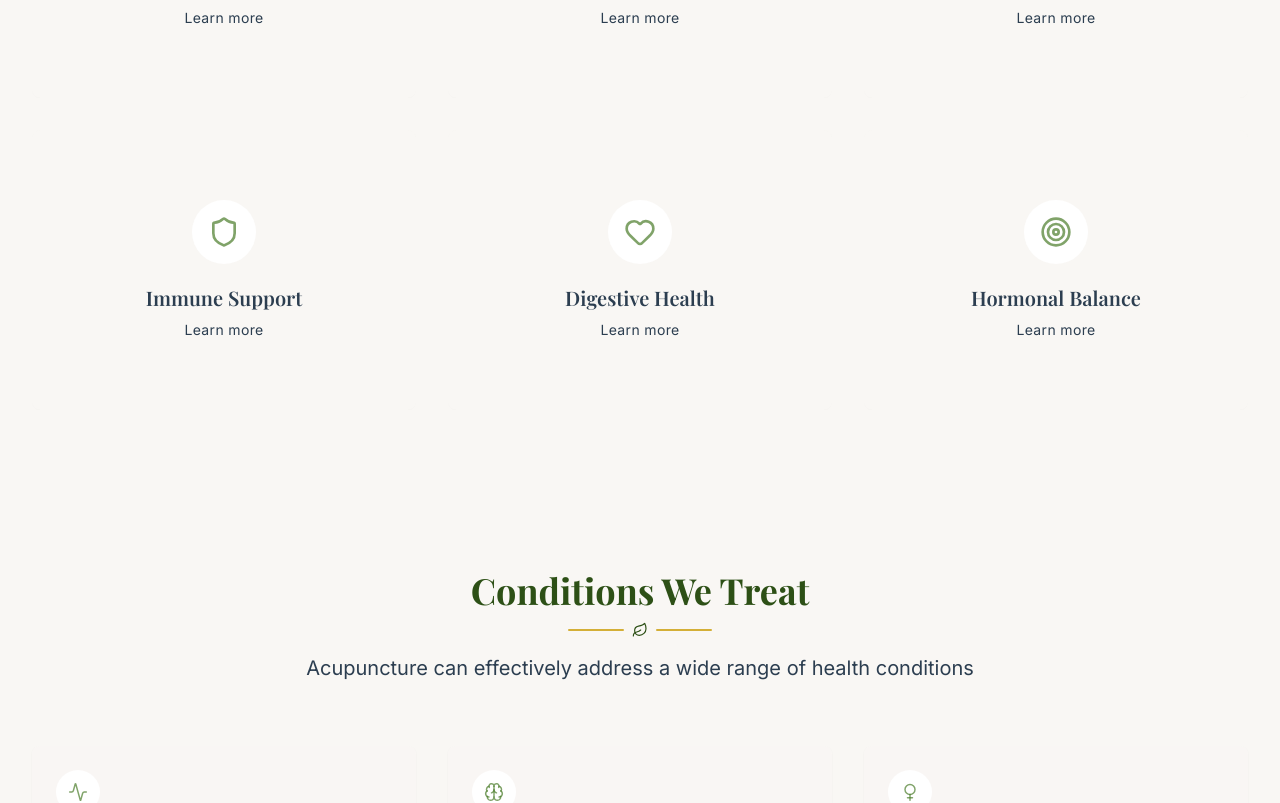
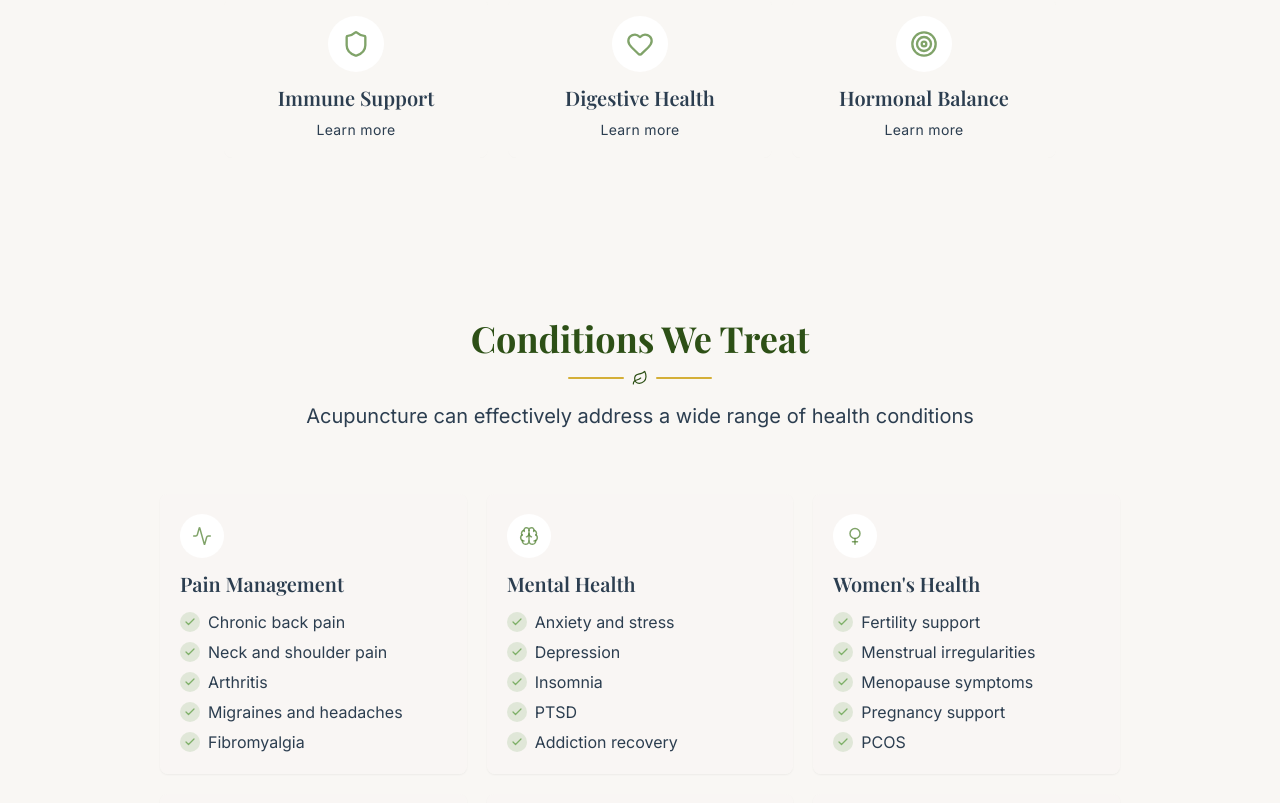
Before and after one commit to hbacalso1229/wellness-needles, a Next.js app: page /acupuncture in a window 1280 px wide. Shown: the part 1542-2345 px from the top of the page. Built offline with nearby package versions, Linux system fonts and the light colour scheme; no server answers.

Commit message:
Constrain TCM, FAQ, and card grids so layouts feel less stretched, and refine business-hours weight, emergency note color, and bookings help copy.

```diff
--- a/src/app/about/page.tsx
+++ b/src/app/about/page.tsx
@@ -219,7 +219,7 @@ export default function About() {
 
       {/* Why Choose Us Section */}
       <section className="py-12 md:py-16 lg:py-20 bg-cream">
-        <div className="max-w-7xl mx-auto px-4 sm:px-6 lg:px-8">
+        <div className="mx-auto max-w-4xl px-4 sm:px-6 lg:px-8">
           <SectionHeading
             title="Why Choose Wellness Needles?"
             subtitle="Committed to providing the highest quality care with authentic traditional practices and personal experience"
@@ -228,11 +228,12 @@ export default function About() {
           <SnapCarousel
             slideCount={3}
             ariaLabel="Why choose us carousel"
-            trackClassName="flex gap-2 overflow-x-auto snap-x snap-mandatory pb-4 -mx-4 px-4 sm:-mx-6 sm:px-6 md:mx-0 md:px-0 md:grid md:grid-cols-2 md:overflow-visible md:pb-0 lg:grid-cols-3 md:gap-8"
+            trackClassName="flex gap-2 overflow-x-auto snap-x snap-mandatory pb-4 -mx-4 px-4 sm:-mx-6 sm:px-6 md:mx-0 md:px-0 md:grid md:grid-cols-2 md:overflow-x-hidden md:pb-0 lg:grid-cols-3 md:gap-4 lg:gap-5"
           >
             <div className={snapSlideClassName}>
               <FeatureCard
                 flippable
+                compact
                 icon={Award}
                 title="Certified Expert"
                 description="Arkinth Garcia is licensed and certified in acupuncture and naturopathic medicine from Dublin's prestigious College of Naturopathic Medicine"
@@ -244,6 +245,7 @@ export default function About() {
             <div className={snapSlideClassName}>
               <FeatureCard
                 flippable
+                compact
                 icon={Clock}
                 title="Flexible Scheduling"
                 description="We offer convenient appointment times to fit your busy lifestyle and schedule"
@@ -255,6 +257,7 @@ export default function About() {
             <div className={snapSlideClassName}>
               <FeatureCard
                 flippable
+                compact
                 icon={Heart}
                 title="Personal Experience"
                 description="Having experienced the healing power of acupuncture firsthand, Arkinth brings both professional expertise and personal understanding to your care"
--- a/src/app/acupuncture/page.tsx
+++ b/src/app/acupuncture/page.tsx
@@ -19,7 +19,7 @@ import { FeatureCard, HeroSection, SectionHeading, SnapCarousel } from '../../fe
 import { useBookingCtaHref } from '@/hooks/useBookingCtaHref'
 
 const conditionCardClass =
-  'group snap-start shrink-0 w-[min(72vw,17rem)] sm:w-[min(52vw,18.5rem)] md:w-auto rounded-lg bg-cream/80 shadow-sm card-emboss p-3.5 md:p-6 transition-all duration-300'
+  'group snap-start shrink-0 w-[min(72vw,17rem)] sm:w-[min(52vw,18.5rem)] md:w-auto rounded-lg bg-cream/80 shadow-sm card-emboss p-3.5 md:p-5 transition-all duration-300'
 
 const conditions: {
   title: string
@@ -163,15 +163,16 @@ export default function Acupuncture() {
 
       {/* Benefits Section */}
       <section className="py-12 md:py-16 lg:py-20 bg-cream">
-        <div className="max-w-7xl mx-auto px-4 sm:px-6 lg:px-8">
+        <div className="mx-auto max-w-4xl px-4 sm:px-6 lg:px-8">
           <SectionHeading
             title="Benefits of Acupuncture"
             subtitle="Experience comprehensive healing with proven benefits for mind and body"
           />
 
-          <div className="grid grid-cols-2 gap-2.5 md:gap-8 lg:grid-cols-3">
+          <div className="grid grid-cols-2 gap-2.5 md:gap-4 lg:grid-cols-3 lg:gap-5">
             <FeatureCard
               flippable
+              compact
               icon={Zap}
               title="Pain Relief"
               description="Effective treatment for chronic pain, arthritis, back pain, headaches, and muscular tension without side effects."
@@ -181,6 +182,7 @@ export default function Acupuncture() {
 
             <FeatureCard
               flippable
+              compact
               icon={Brain}
               title="Stress Reduction"
               description="Promotes deep relaxation, reduces anxiety, and helps manage stress by balancing the nervous system naturally."
@@ -190,6 +192,7 @@ export default function Acupuncture() {
 
             <FeatureCard
               flippable
+              compact
               icon={Activity}
               title="Improved Sleep"
               description="Regulates sleep patterns and helps with insomnia by addressing underlying imbalances that affect rest."
@@ -199,6 +202,7 @@ export default function Acupuncture() {
 
             <FeatureCard
               flippable
+              compact
               icon={Shield}
               title="Immune Support"
               description="Strengthens the immune system and increases resistance to illness by optimizing the body's natural defenses."
@@ -208,6 +212,7 @@ export default function Acupuncture() {
 
             <FeatureCard
               flippable
+              compact
               icon={Heart}
               title="Digestive Health"
               description="Improves digestion, reduces bloating, and helps with various gastrointestinal conditions through targeted treatment."
@@ -217,6 +222,7 @@ export default function Acupuncture() {
 
             <FeatureCard
               flippable
+              compact
               icon={Target}
               title="Hormonal Balance"
               description="Helps regulate hormones naturally, supporting fertility, menstrual health, and overall endocrine system function."
@@ -229,7 +235,7 @@ export default function Acupuncture() {
 
       {/* Conditions Treated */}
       <section className="py-12 md:py-16 lg:py-20 bg-cream">
-        <div className="max-w-7xl mx-auto px-4 sm:px-6 lg:px-8">
+        <div className="mx-auto max-w-5xl px-4 sm:px-6 lg:px-8">
           <SectionHeading
             title="Conditions We Treat"
             subtitle="Acupuncture can effectively address a wide range of health conditions"
@@ -238,17 +244,17 @@ export default function Acupuncture() {
           <SnapCarousel
             slideCount={conditions.length}
             ariaLabel="Conditions carousel"
-            trackClassName="flex gap-2 overflow-x-auto snap-x snap-mandatory pb-4 -mx-4 px-4 sm:-mx-6 sm:px-6 md:mx-0 md:px-0 md:grid md:grid-cols-2 md:overflow-visible md:pb-0 lg:grid-cols-3 md:gap-8"
+            trackClassName="flex gap-2 overflow-x-auto snap-x snap-mandatory pb-4 -mx-4 px-4 sm:-mx-6 sm:px-6 md:mx-0 md:px-0 md:grid md:grid-cols-2 md:overflow-visible md:pb-0 lg:grid-cols-3 md:gap-4 lg:gap-5"
           >
             {conditions.map(({ title, icon: Icon, items }) => (
               <div key={title} className={conditionCardClass}>
-                <div className="mb-2.5 md:mb-4 flex h-9 w-9 md:h-11 md:w-11 items-center justify-center rounded-full bg-white transition-[transform,color] duration-300 group-hover:scale-110">
+                <div className="mb-2 md:mb-3 flex h-9 w-9 md:h-11 md:w-11 items-center justify-center rounded-full bg-white transition-[transform,color] duration-300 group-hover:scale-110">
                   <Icon className="h-4 w-4 md:h-5 md:w-5 text-secondary/70 transition-colors duration-300 group-hover:text-primary" strokeWidth={1.75} />
                 </div>
-                <h3 className="font-serif text-lg md:text-xl font-semibold text-[var(--text-dark)] mb-2.5 md:mb-4 leading-snug">{title}</h3>
-                <ul className="space-y-1 md:space-y-2.5 text-sm md:text-base text-secondary leading-snug">
+                <h3 className="font-serif text-lg md:text-xl font-semibold text-[var(--text-dark)] mb-2 md:mb-3 leading-snug">{title}</h3>
+                <ul className="space-y-1 md:space-y-1.5 text-sm md:text-base text-secondary leading-snug">
                   {items.map((item) => (
-                    <li key={item} className="flex items-center gap-2 md:gap-2.5">
+                    <li key={item} className="flex items-center gap-1.5 md:gap-2">
                       <span className="flex h-4 w-4 md:h-5 md:w-5 shrink-0 items-center justify-center rounded-full bg-accent/20">
                         <Check className="h-2.5 w-2.5 md:h-3 md:w-3 text-accent" strokeWidth={2.5} />
                       </span>
--- a/src/app/chinese-medicine/page.tsx
+++ b/src/app/chinese-medicine/page.tsx
@@ -164,9 +164,10 @@ export default function ChineseMedicine() {
             subtitle="We offer a comprehensive range of traditional Chinese medicine therapies"
           />
 
-          <div className="mx-auto grid max-w-3xl grid-cols-2 gap-2.5 md:gap-4 lg:gap-5">
+          <div className="mx-auto grid max-w-2xl grid-cols-2 gap-2 md:gap-3 lg:gap-4">
             <FeatureCard
               flippable
+              compact
               icon={Zap}
               title="Acupuncture"
               description="Fine needles inserted at specific points to regulate Qi flow and promote healing throughout the body."
@@ -175,6 +176,7 @@ export default function ChineseMedicine() {
             />
             <FeatureCard
               flippable
+              compact
               icon={Heart}
               title="Cupping Therapy"
               description="Gentle suction therapy that improves circulation, reduces inflammation, and releases muscle tension."
@@ -183,6 +185,7 @@ export default function ChineseMedicine() {
             />
             <FeatureCard
               flippable
+              compact
               icon={Brain}
               title="Moxibustion"
               description="Therapeutic heat therapy using mugwort herb to warm acupuncture points and strengthen Yang energy."
@@ -191,6 +194,7 @@ export default function ChineseMedicine() {
             />
             <FeatureCard
               flippable
+              compact
               icon={Circle}
               title="Gua Sha"
               description="Gentle scraping technique that promotes circulation, reduces inflammation, and supports detoxification."
@@ -209,7 +213,7 @@ export default function ChineseMedicine() {
             subtitle="Traditional Chinese Medicine uses unique diagnostic techniques to understand your health"
           />
 
-          <div className="grid grid-cols-1 md:grid-cols-2 md:items-stretch gap-2.5 md:gap-8">
+          <div className="mx-auto grid max-w-4xl grid-cols-1 md:grid-cols-2 md:items-stretch gap-2.5 md:gap-4">
             {diagnosisMethods.map((method, index) => {
               const isOpen = openDiagnosisIndexes.has(index)
               return (
--- a/src/app/testimonials/page.tsx
+++ b/src/app/testimonials/page.tsx
@@ -151,7 +151,7 @@ export default function Testimonials() {
             titleClassName="font-serif text-2xl sm:text-3xl md:text-4xl font-bold text-primary mb-1.5 md:mb-3"
           />
 
-          <div className="mb-8 flex flex-col items-center gap-2 text-xs tracking-[0.2px] text-secondary/80 sm:mb-12 sm:flex-row sm:flex-wrap sm:justify-center sm:gap-x-3 sm:gap-y-1.5 sm:text-sm md:mb-14">
+          <div className="mb-8 flex flex-col items-center gap-2 text-sm tracking-[0.2px] text-secondary/80 sm:mb-12 sm:flex-row sm:flex-wrap sm:justify-center sm:gap-x-3 sm:gap-y-1.5 md:mb-14">
             <p className="inline-flex items-center gap-2.5">
               <BadgeCheck className="h-3.5 w-3.5 shrink-0 text-secondary/80 sm:h-4 sm:w-4" aria-hidden />
               Licensed &amp; certified practitioner
@@ -193,7 +193,7 @@ export default function Testimonials() {
             ))}
           </SnapCarousel>
 
-          <p className="mt-10 text-center text-[13px] tracking-[0.2px] text-secondary/70 md:mt-12">
+          <p className="mt-10 text-center text-sm tracking-[0.2px] text-secondary/70 md:mt-12">
             Clinically observed results · Individual results may vary
           </p>
         </div>
--- a/src/components/Header.tsx
+++ b/src/components/Header.tsx
@@ -52,7 +52,7 @@ export default function Header() {
   const bookNowClassName =
     'inline-flex items-center justify-center gap-2 no-underline bg-gradient-to-b from-[#e8c84a] to-gold text-primary px-5 py-2 rounded-full text-sm font-semibold normal-case shadow-md whitespace-nowrap transition-all duration-300 hover:from-[#f0d45c] hover:to-[#c9a52f] hover:no-underline'
   const bookNowHeaderMobileClassName =
-    'inline-flex items-center justify-center gap-1.5 no-underline bg-gradient-to-b from-[#e8c84a] to-gold text-primary px-3 sm:px-3.5 py-1.5 rounded-full text-xs sm:text-sm font-semibold normal-case shadow-md whitespace-nowrap transition-all duration-300 hover:from-[#f0d45c] hover:to-[#c9a52f] hover:no-underline'
+    'inline-flex items-center justify-center gap-1.5 no-underline bg-gradient-to-b from-[#e8c84a] to-gold text-primary px-3 sm:px-3.5 py-1.5 rounded-full text-sm font-semibold normal-case shadow-md whitespace-nowrap transition-all duration-300 hover:from-[#f0d45c] hover:to-[#c9a52f] hover:no-underline'
 
   // Apply active styles only after mount so SSR/client pathname quirks don't hydrate-mismatch.
   useEffect(() => {
--- a/src/features/home/HeroSection.tsx
+++ b/src/features/home/HeroSection.tsx
@@ -64,7 +64,7 @@ export function HeroSection() {
             </span>
           </h1>
 
-          <div className="mt-5 max-w-[32rem] space-y-2.5 text-sm font-light leading-relaxed text-cream/95 sm:mt-8 sm:max-w-[520px] sm:space-y-3 sm:text-lg">
+          <div className="mt-5 max-w-[32rem] space-y-2.5 text-base font-light leading-relaxed text-cream/95 sm:mt-8 sm:max-w-[520px] sm:space-y-3 sm:text-lg">
             <p>
               Experience authentic acupuncture and naturopathic medicine with
               Arkinth Garcia.
--- a/src/features/ui/FeatureCard.tsx
+++ b/src/features/ui/FeatureCard.tsx
@@ -219,8 +219,8 @@ export function FeatureCard({
     setModalOpen(true)
   }
 
-  const minH = compact ? 'min-h-[200px]' : 'min-h-[280px]'
-  const facePad = compact ? 'p-4' : 'p-6'
+  const minH = compact ? 'min-h-[160px]' : 'min-h-[200px]'
+  const facePad = compact ? 'p-3.5' : 'p-4 md:p-5'
   const titleClass = `${cardTitleClass} mb-2`
 
   const modal =
@@ -265,7 +265,7 @@ export function FeatureCard({
     )
 
   return (
-    <div className={`h-full ${className}`}>
+    <div className={`h-full min-w-0 ${className}`}>
       {/* Mobile: compact teaser → modal */}
       <div className="h-full md:hidden">
         <button
@@ -345,7 +345,7 @@ export function FeatureCard({
               <h3 className={`${cardTitleClass} mb-3`}>
                 {title}
               </h3>
-              <p className="text-sm md:text-base leading-relaxed text-[var(--text-dark)]/70">
+              <p className="max-w-full overflow-hidden text-sm md:text-base leading-relaxed text-[var(--text-dark)]/70">
                 {description}
               </p>
               {footer ? (
--- a/src/features/ui/SnapCarousel.tsx
+++ b/src/features/ui/SnapCarousel.tsx
@@ -10,7 +10,7 @@ import {
 } from 'react'
 
 const COMPACT_SLIDE =
-  'snap-start shrink-0 w-[min(68vw,16rem)] sm:w-[min(50vw,18rem)] md:w-auto'
+  'snap-start shrink-0 w-[min(68vw,16rem)] sm:w-[min(50vw,18rem)] md:w-auto md:min-w-0 md:shrink'
 
 type SnapCarouselProps = {
   children: ReactNode
--- a/src/features/ui/TestimonialCard.tsx
+++ b/src/features/ui/TestimonialCard.tsx
@@ -289,7 +289,7 @@ export function TestimonialCard({
       </div>
 
       <Quote className="mb-2 h-4 w-4 text-accent/30 md:h-5 md:w-5" aria-hidden />
-      <p className="mb-4 line-clamp-3 flex-1 text-xs italic leading-relaxed text-secondary md:line-clamp-4 md:text-base md:leading-7">
+      <p className="mb-4 line-clamp-3 flex-1 text-sm italic leading-relaxed text-secondary md:line-clamp-4 md:text-base md:leading-7">
         &quot;{previewBody}&quot;
       </p>
 
@@ -299,7 +299,7 @@ export function TestimonialCard({
         onClick={openModal}
         aria-haspopup="dialog"
         aria-expanded={modalOpen}
-        className="mt-auto inline-flex items-center gap-0.5 self-start text-xs font-medium text-primary underline-offset-4 hover:underline focus-visible:outline-none focus-visible:ring-2 focus-visible:ring-primary focus-visible:ring-offset-2 focus-visible:ring-offset-cream md:text-sm"
+        className="mt-auto inline-flex items-center gap-0.5 self-start text-sm font-medium text-primary underline-offset-4 hover:underline focus-visible:outline-none focus-visible:ring-2 focus-visible:ring-primary focus-visible:ring-offset-2 focus-visible:ring-offset-cream"
       >
         Read full story
         <ChevronRight className="h-4 w-4" aria-hidden />
```
Also changed, not shown: src/app/bookings/page.tsx (+10 -12 lines), src/app/contact/page.tsx (+6 -8 lines), 1 other file (tests, documents, lock files or other folders).
